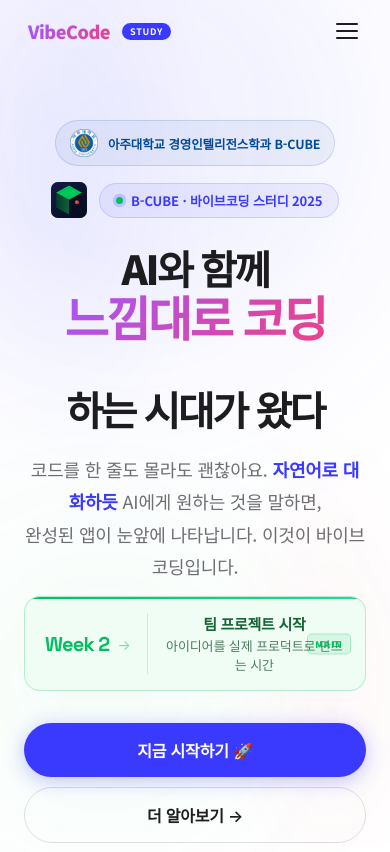
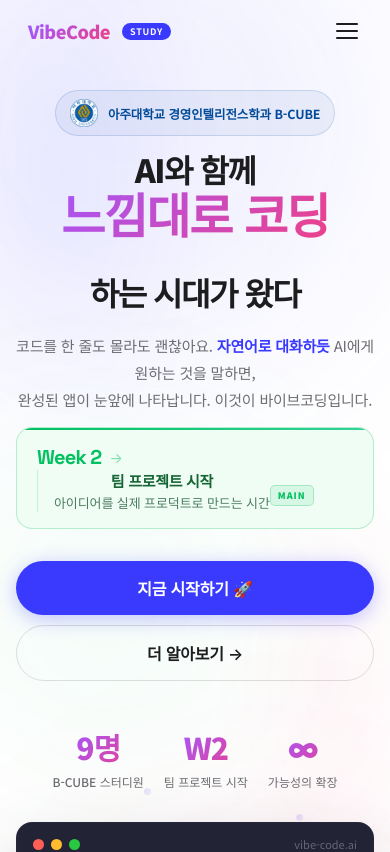
Before and after one commit to joonpyohuh/vibecodingstudy_v1, a React (Vite) app in the folder claude-practice1/: page / in a window 390 px wide. Shown: the top 852 px of the page. Built offline with nearby package versions, Linux system fonts and the light colour scheme.

Commit message:
fix: remove BCubeLogo from Hero and fix mobile responsiveness
Co-Authored-By: Claude Sonnet 4.6 <noreply@anthropic.com>

```diff
--- a/claude-practice1/src/components/Hero.css
+++ b/claude-practice1/src/components/Hero.css
@@ -349,15 +349,20 @@
 }
 
 @media (max-width: 900px) {
-  .hero { flex-direction: column; text-align: center; gap: 40px; }
-  .hero-bcube-row { margin: 0 auto 28px; }
+  .hero { flex-direction: column; text-align: center; gap: 40px; padding: 100px 20px 60px; }
+  .hero-ajou-row { margin: 0 auto 16px; }
   .hero-actions  { justify-content: center; }
   .hero-stats    { justify-content: center; }
   .hero-terminal { max-width: 100%; width: 100%; }
 }
 @media (max-width: 600px) {
-  .hero-section { padding: 100px 20px 60px; }
-  .hero-actions { flex-direction: column; gap: 10px; }
-  .hero-btn-primary, .hero-btn-secondary { width: 100%; justify-content: center; }
+  .hero { padding: 90px 16px 60px; gap: 32px; }
+  .hero-ajou-row { margin: 0 auto 16px; }
+  .hero-title { font-size: clamp(32px, 8vw, 48px); letter-spacing: -1.5px; }
+  .hero-desc { font-size: 15px; }
+  .hero-actions { flex-direction: column; gap: 10px; align-items: stretch; }
+  .btn-primary, .btn-secondary { width: 100%; text-align: center; }
   .hero-stats { gap: 20px; flex-wrap: wrap; justify-content: center; }
+  .hero-team-card { flex-wrap: wrap; }
+  .hero-team-card__badge { position: static; transform: none; margin-top: 8px; }
 }
--- a/claude-practice1/src/components/Hero.jsx
+++ b/claude-practice1/src/components/Hero.jsx
@@ -1,5 +1,4 @@
 import { useEffect, useRef } from 'react';
-import BCubeLogo from './BCubeLogo';
 import ajouLogo from '../assets/ajou-logo.png';
 import './Hero.css';
 
@@ -66,15 +65,6 @@ export default function Hero() {
         <div className="hero-ajou-row animate-bounce-in">
           <img src={ajouLogo} alt="아주대학교" className="hero-ajou-logo" />
           <span className="hero-ajou-label">아주대학교 경영인텔리전스학과 B-CUBE</span>
-        </div>
-
-        {/* B-CUBE 로고 + 배지 */}
-        <div className="hero-bcube-row animate-bounce-in delay-2">
-          <BCubeLogo size={36} />
-          <div className="hero-badge">
-            <span className="badge-dot" />
-            B-CUBE · 바이브코딩 스터디 2025
-          </div>
         </div>
 
         <h1 className="hero-title animate-fade-up delay-2">
```
